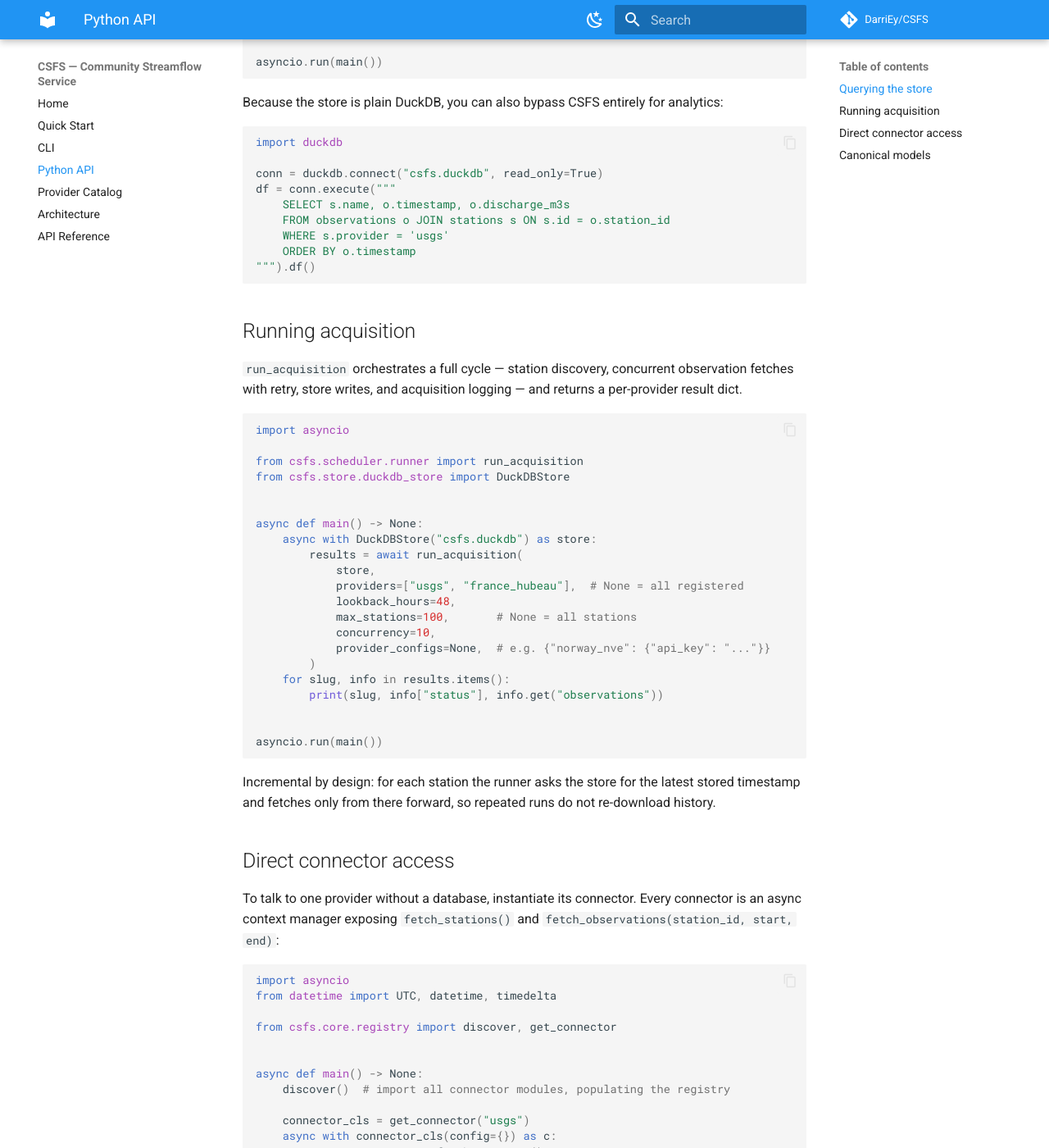
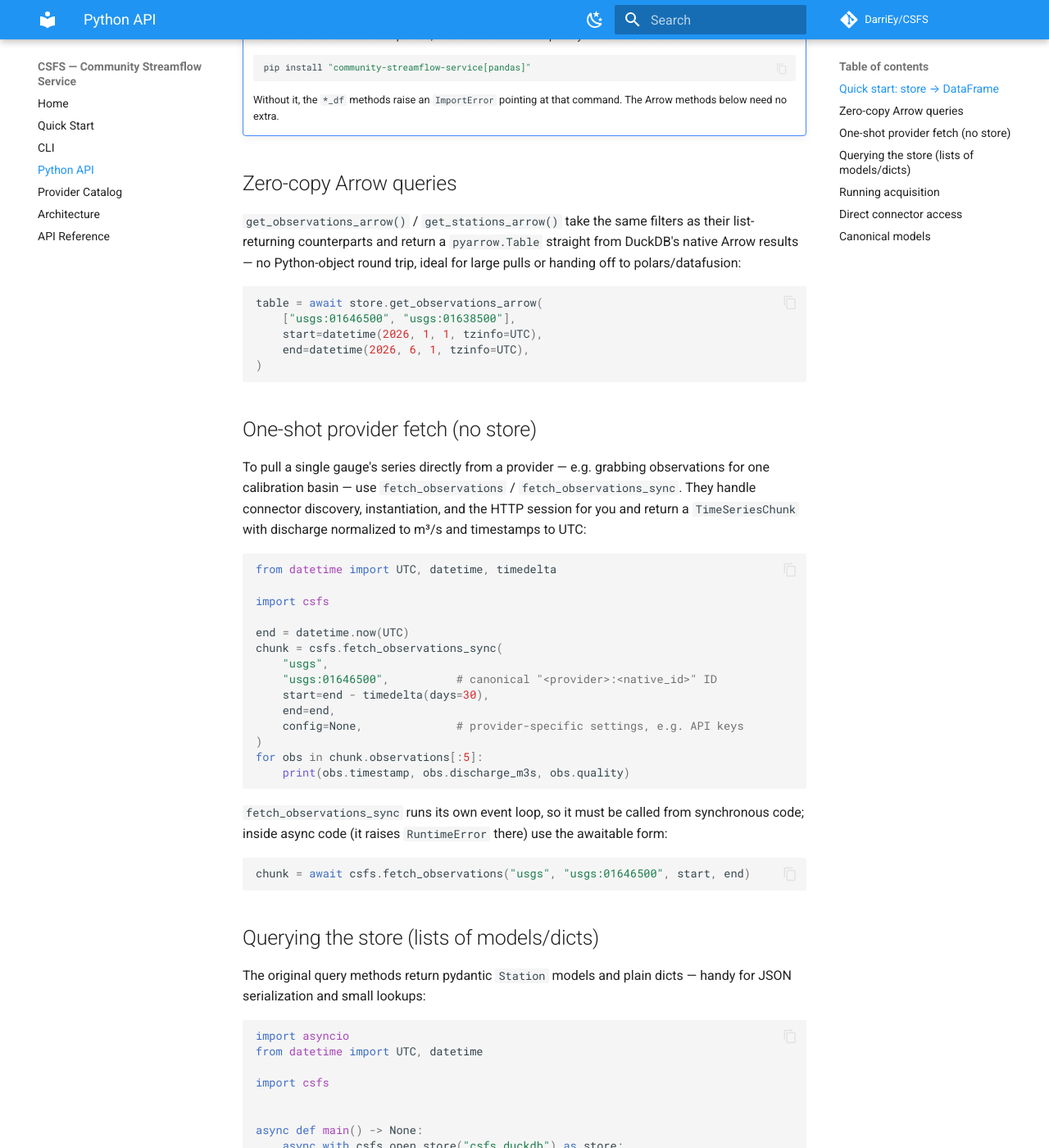
Before and after one commit to DarriEy/CSFS, an MkDocs documentation site: the page built from docs/python-api.md, in a window 1280 px wide and 1400 px high, scrolled down 923 px. Shown: the whole window at 82% size. Built offline with MkDocs 1.6.1 and Material for MkDocs 9.7.7, drawn with Linux system fonts in a browser that asks for light colours; comment, search, counter and statistics services are not loaded; some of the changed text lies outside the part shown.

Commit message:
Add public csfs API facade and release 0.2.0
import csfs is now the blessed, stable surface: it re-exports
DuckDBStore, the canonical models (Station, Observation,
TimeSeriesChunk, QualityFlag) and PyArrow schemas, run_acquisition,
load_config, and the registry (discover/get_connector/list_providers)
behind an explicit __all__, while connector modules stay lazy behind
discover(). New top-level conveniences:

- open_store(db_path, read_only=True) — thin DuckDBStore alias,
  read-only by default for analysis workloads.
- fetch_observations(provider_slug, station_id, start, end, config) —
  one-shot, store-less pull of a gauge's TimeSeriesChunk (the path the
  SYMFLUENCE streamflow-observation adapter uses for calibration), plus
  fetch_observations_sync() via asyncio.run with a clear RuntimeError
  when called inside a running event loop.

Docs now lead with the facade (open_store + get_observations_df, direct
sync fetch, pandas extra) in docs/python-api.md, the README quick start,
and a Facade section in the API reference. Hermetic tests cover the
import surface, the Arrow/DataFrame store queries, the missing-pandas
error path, and the direct-fetch helpers against mocked HTTP.

Bump version to 0.2.0 and add the changelog entry.

Co-Authored-By: Claude Fable 5 <noreply@anthropic.com>

````diff
--- a/docs/python-api.md
+++ b/docs/python-api.md
@@ -1,23 +1,115 @@
 # Python API
 
-Everything the CLI does is a thin wrapper over the library. Three layers are
-useful directly: the **store** (query what you have), the **runner**
-(acquire data), and the **connectors** (talk to one provider without a
-store). Full signatures are in the [API Reference](reference.md).
+`import csfs` is the blessed public surface — everything re-exported there
+(see `csfs.__all__`) is stable across minor releases, while deeper module
+paths are internal and may move. This facade is what downstream frameworks
+(e.g. a SYMFLUENCE streamflow-observation adapter) should call. Full
+signatures are in the [API Reference](reference.md).
 
-## Querying the store
+## Quick start: store → DataFrame
 
-`DuckDBStore` is an async context manager over a single-file DuckDB database.
+`csfs.open_store()` opens the single-file DuckDB store (read-only by
+default) as an async context manager. The `*_df` methods return pandas
+DataFrames; observations come back indexed by ascending UTC `timestamp`
+with `discharge_m3s` and `quality` columns.
+
+```python
+import asyncio
+
+import csfs
+
+
+async def main() -> None:
+    async with csfs.open_store("csfs.duckdb") as store:
+        # One gauge's series, ready for resampling/plotting/metrics
+        df = await store.get_observations_df("usgs:01646500")
+        print(df["discharge_m3s"].describe())
+
+        # Many gauges at once (a station_id column is kept)
+        multi = await store.get_observations_df(
+            ["usgs:01646500", "usgs:01638500"],
+        )
+
+        # Station metadata as a frame
+        stations = await store.get_stations_df(provider="usgs", limit=50)
+
+
+asyncio.run(main())
+```
+
+!!! note "pandas is an optional extra"
+    The DataFrame methods need pandas, which CSFS does not require by
+    default. Install it with:
+
+    ```bash
+    pip install "community-streamflow-service[pandas]"
+    ```
+
+    Without it, the `*_df` methods raise an `ImportError` pointing at that
+    command. The Arrow methods below need no extra.
+
+## Zero-copy Arrow queries
+
+`get_observations_arrow()` / `get_stations_arrow()` take the same filters
+as their list-returning counterparts and return a `pyarrow.Table` straight
+from DuckDB's native Arrow results — no Python-object round trip, ideal for
+large pulls or handing off to polars/datafusion:
+
+```python
+table = await store.get_observations_arrow(
+    ["usgs:01646500", "usgs:01638500"],
+    start=datetime(2026, 1, 1, tzinfo=UTC),
+    end=datetime(2026, 6, 1, tzinfo=UTC),
+)
+```
+
+## One-shot provider fetch (no store)
+
+To pull a single gauge's series directly from a provider — e.g. grabbing
+observations for one calibration basin — use `fetch_observations` /
+`fetch_observations_sync`. They handle connector discovery, instantiation,
+and the HTTP session for you and return a `TimeSeriesChunk` with discharge
+normalized to m³/s and timestamps to UTC:
+
+```python
+from datetime import UTC, datetime, timedelta
+
+import csfs
+
+end = datetime.now(UTC)
+chunk = csfs.fetch_observations_sync(
+    "usgs",
+    "usgs:01646500",          # canonical "<provider>:<native_id>" ID
+    start=end - timedelta(days=30),
+    end=end,
+    config=None,              # provider-specific settings, e.g. API keys
+)
+for obs in chunk.observations[:5]:
+    print(obs.timestamp, obs.discharge_m3s, obs.quality)
+```
+
+`fetch_observations_sync` runs its own event loop, so it must be called
+from synchronous code; inside async code (it raises `RuntimeError` there)
+use the awaitable form:
+
+```python
+chunk = await csfs.fetch_observations("usgs", "usgs:01646500", start, end)
+```
+
+## Querying the store (lists of models/dicts)
+
+The original query methods return pydantic `Station` models and plain
+dicts — handy for JSON serialization and small lookups:
 
 ```python
 import asyncio
 from datetime import UTC, datetime
 
-from csfs.store.duckdb_store import DuckDBStore
+import csfs
 
 
 async def main() -> None:
-    async with DuckDBStore("csfs.duckdb", read_only=True) as store:
+    async with csfs.open_store("csfs.duckdb") as store:
         # Stations: filter by provider, country, and/or bounding box
         stations = await store.get_stations(
             provider="usgs",
@@ -68,13 +160,12 @@ and returns a per-provider result dict.
 ```python
 import asyncio
 
-from csfs.scheduler.runner import run_acquisition
-from csfs.store.duckdb_store import DuckDBStore
+import csfs
 
 
 async def main() -> None:
-    async with DuckDBStore("csfs.duckdb") as store:
-        results = await run_acquisition(
+    async with csfs.open_store("csfs.duckdb", read_only=False) as store:
+        results = await csfs.run_acquisition(
             store,
             providers=["usgs", "france_hubeau"],  # None = all registered
             lookback_hours=48,
@@ -93,23 +184,27 @@ Incremental by design: for each station the runner asks the store for the
 latest stored timestamp and fetches only from there forward, so repeated runs
 do not re-download history.
 
+Provider configs can be loaded from `csfs.yaml` (or
+`~/.config/csfs/config.yaml`) with `csfs.load_config()`.
+
 ## Direct connector access
 
-To talk to one provider without a database, instantiate its connector. Every
-connector is an async context manager exposing `fetch_stations()` and
+For full control over one provider — station discovery, bulk fetches —
+instantiate its connector class. Every connector is an async context
+manager exposing `fetch_stations()` and
 `fetch_observations(station_id, start, end)`:
 
 ```python
 import asyncio
 from datetime import UTC, datetime, timedelta
 
-from csfs.core.registry import discover, get_connector
+import csfs
 
 
 async def main() -> None:
-    discover()  # import all connector modules, populating the registry
+    csfs.discover()  # import all connector modules, populating the registry
 
-    connector_cls = get_connector("usgs")
+    connector_cls = csfs.get_connector("usgs")
     async with connector_cls(config={}) as c:
         stations = await c.fetch_stations()
         print(len(stations), "stations")
@@ -137,12 +232,16 @@ Notes:
 
 ## Canonical models
 
-All data flows through three pydantic models in `csfs.core.models`:
+All data flows through three pydantic models, re-exported at top level:
 
-- **`Station`** — `id`, `provider`, `native_id`, `name`, `latitude`,
+- **`csfs.Station`** — `id`, `provider`, `native_id`, `name`, `latitude`,
   `longitude`, `country_code`, plus optional `river`,
   `catchment_area_km2`, `elevation_m`.
-- **`Observation`** — `station_id`, `timestamp` (UTC), `discharge_m3s`,
-  `quality` (`good` / `suspect` / `missing` / `estimated` / `raw`).
-- **`TimeSeriesChunk`** — a batch of observations from one connector fetch,
-  with `fetched_at` provenance.
+- **`csfs.Observation`** — `station_id`, `timestamp` (UTC),
+  `discharge_m3s`, `quality` (`good` / `suspect` / `missing` /
+  `estimated` / `raw`).
+- **`csfs.TimeSeriesChunk`** — a batch of observations from one connector
+  fetch, with `fetched_at` provenance.
+
+The matching PyArrow schemas are `csfs.OBSERVATION_SCHEMA` and
+`csfs.STATION_SCHEMA`.
````
Also changed, not shown: CHANGELOG.md (+24 -0 lines), README.md (+21 -9 lines), docs/reference.md (+11 -0 lines), src/csfs/__init__.py (+116 -2 lines), 1 other file.
